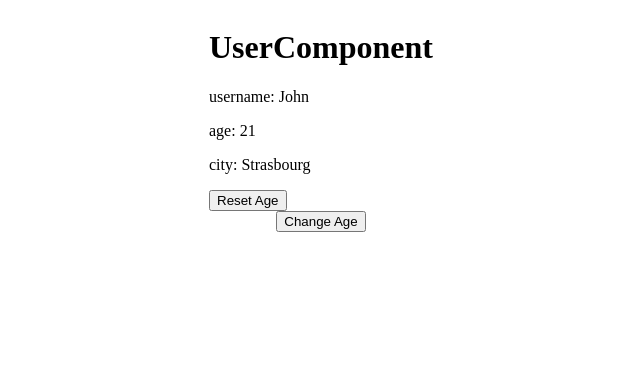
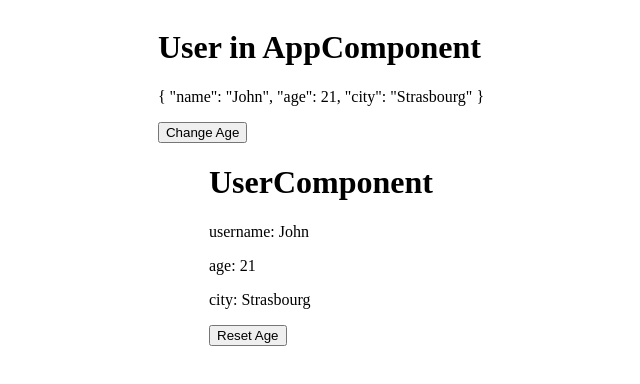
Before and after one commit to mathieugeissler/Formation_Angular-EXC, an Angular app: page / in a window 1280 px wide. Shown: the top 384 px of the page, without its empty margins (319-959 px from the left). Built offline with nearby package versions, Linux system fonts and the light colour scheme.

Commit message:
Add two way bindings

```diff
--- a/src/app/app.component.html
+++ b/src/app/app.component.html
@@ -1,4 +1,8 @@
 <div class="container">
-  <app-user (onResetAgeBtnClick)="setAge($event)" [age]="user.age" [city]="user.city" [username]="user.name"></app-user>
-  <button (click)="randomizeUserAge()">Change Age</button>
+  <div>
+    <h1>User in AppComponent</h1>
+    <p>{{user | json}}</p>
+    <button (click)="randomizeUserAge()">Change Age</button>
+  </div>
+  <app-user [(age)]="user.age" [city]="user.city" [username]="user.name"></app-user>
 </div>
--- a/src/app/app.component.scss
+++ b/src/app/app.component.scss
@@ -1,6 +1,5 @@
 .container {
   width: 100%;
-  height: 200px;
   display: flex;
   align-items: center;
   flex-direction: column;
--- a/src/app/user/user.component.html
+++ b/src/app/user/user.component.html
@@ -2,4 +2,4 @@
 <p>username: {{username}}</p>
 <p>age: {{age}}</p>
 <p>city: {{city}}</p>
-<button (click)="onResetAgeBtnClick.emit(21)">Reset Age</button>
+<button (click)="resetAge()">Reset Age</button>
--- a/src/app/user/user.component.ts
+++ b/src/app/user/user.component.ts
@@ -16,6 +16,11 @@ export class UserComponent {
   city: string;
 
   @Output()
-  onResetAgeBtnClick = new EventEmitter<number>();
+  ageChange = new EventEmitter<number>();
+
+  resetAge(): void {
+    this.age = 21;
+    this.ageChange.emit(this.age);
+  }
 
 }
```
